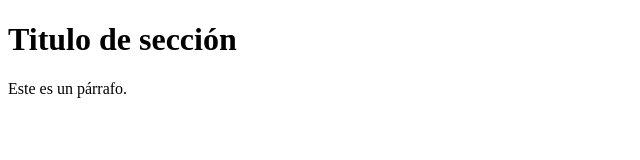
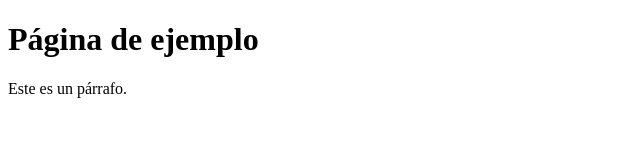
Before and after one commit to aldela01/demo_html2, a plain HTML site: page index.html in a window 1280 px wide. Shown: the whole page, without its empty margins (0-640 px from the left). Drawn offline with Linux system fonts and the light colour scheme.

Commit message:
Update index.html

```diff
--- a/index.html
+++ b/index.html
@@ -7,7 +7,7 @@
   </head>
   <body>
     <div>
-        <h1>Titulo de sección</h1>
+        <h1>Página de ejemplo</h1>
         <p>Este es un párrafo.</p>
     </div>
   </body>
```
